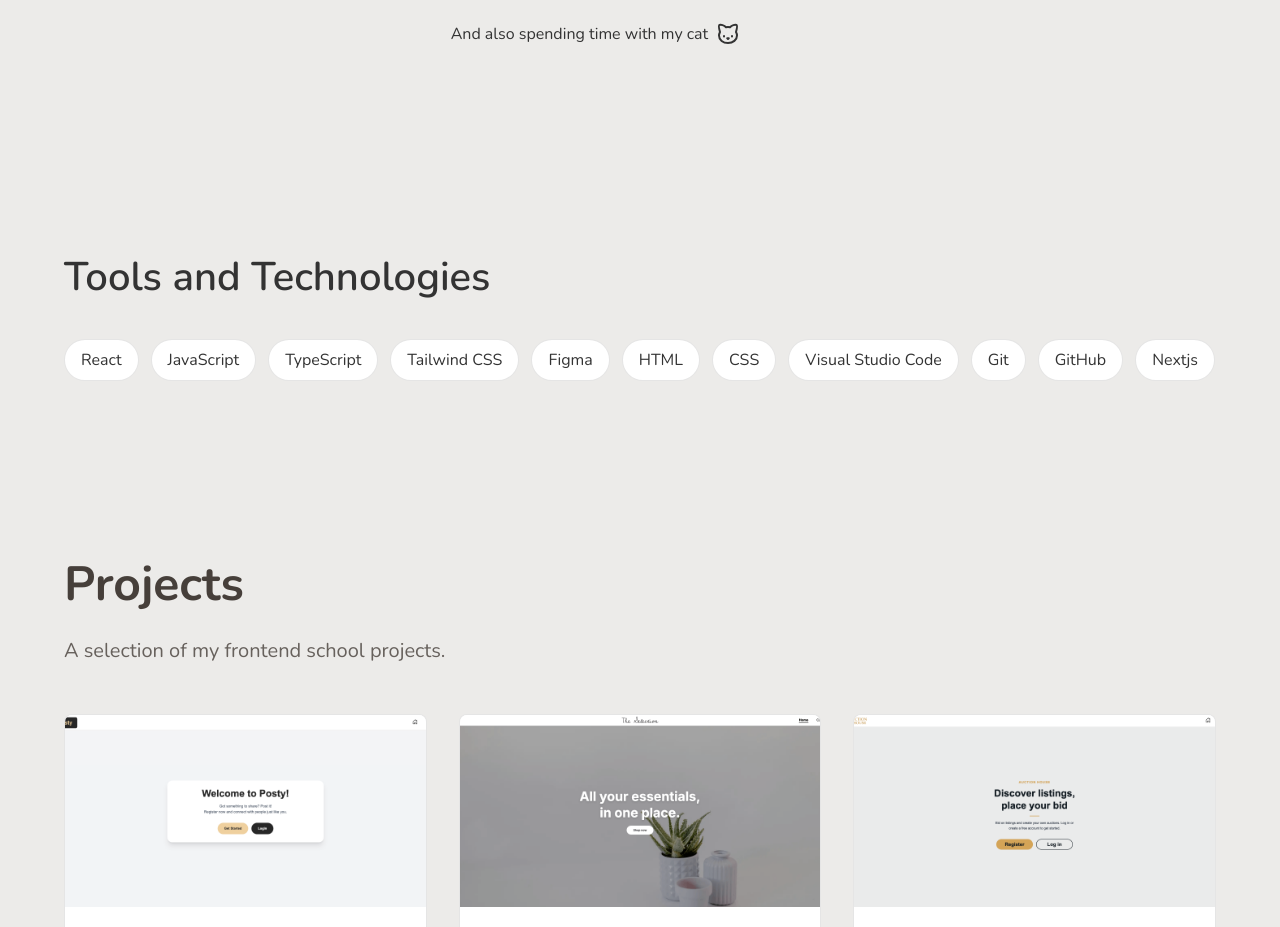
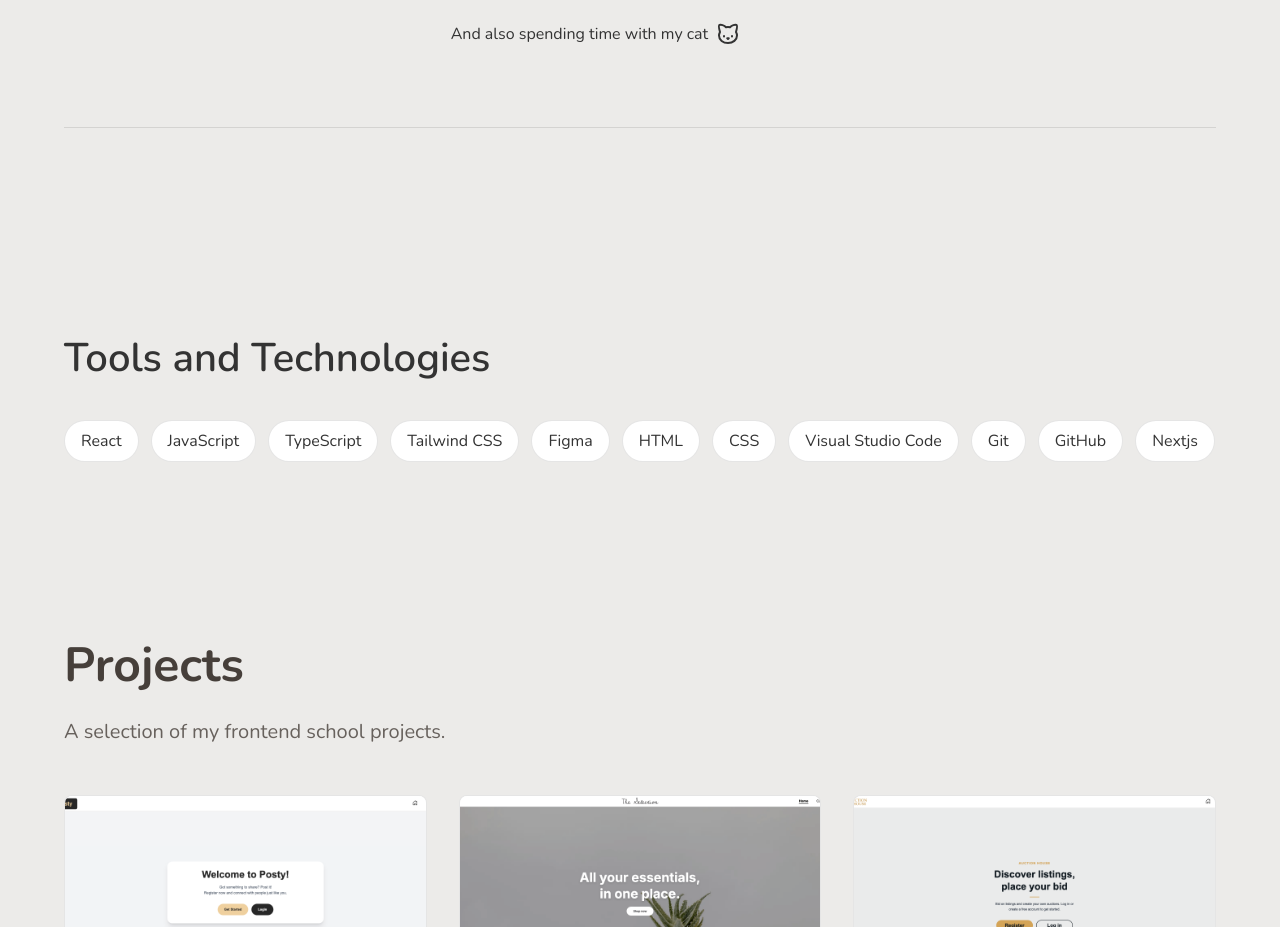
Before and after one commit to martir2109/martinekarlsen-portfolio2, a React (Vite) app: page / in a window 1280 px wide. Shown: the part 1040-1967 px from the top of the page. Built offline with nearby package versions, Linux system fonts and the light colour scheme.

Commit message:
Added a divider line

```diff
--- a/src/components/shared/About.jsx
+++ b/src/components/shared/About.jsx
@@ -73,6 +73,8 @@ export default function About() {
           </p>
         </section>
 
+        <div className="w-full h-px bg-black/10" />
+
         <section className="pt-10">
           <ToolsAndTechnologies />
         </section>
```
